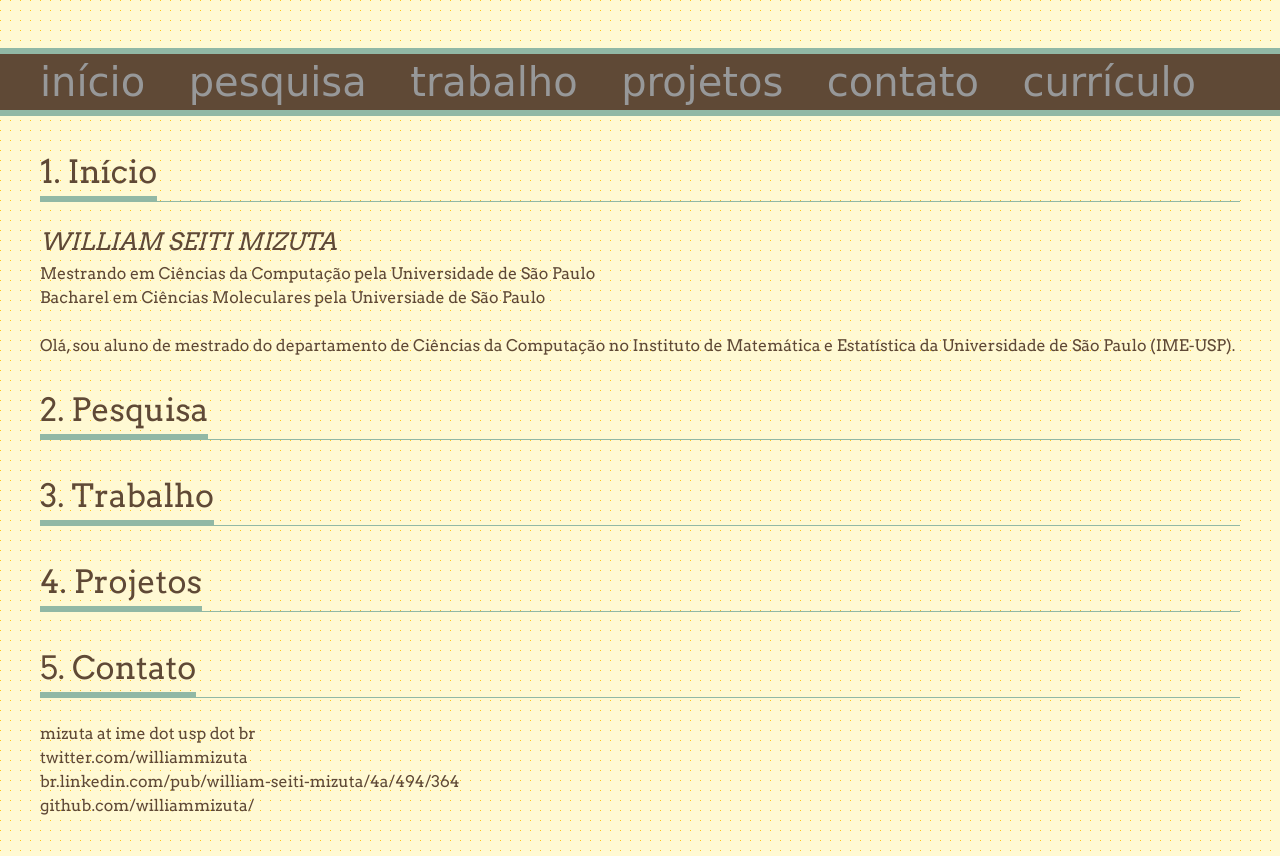
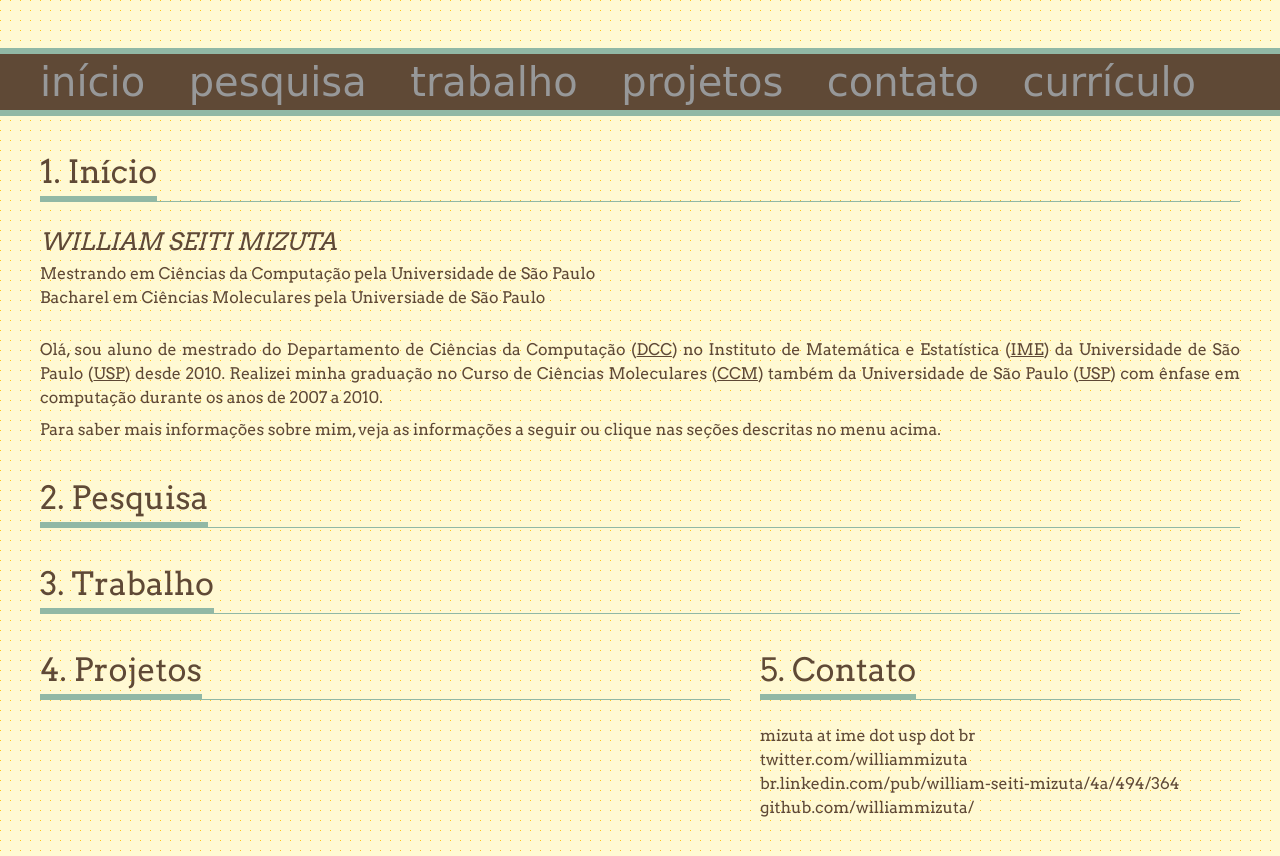
Before and after one commit to williammizuta/homepage, a plain HTML site: page index.html in a window 1280 px wide. Drawn offline with Linux system fonts and the light colour scheme; a web font is replaced by a local one.

Commit message:
Inserting more information about myself

```diff
--- a/css/style.css
+++ b/css/style.css
@@ -18,6 +18,8 @@ body * {
 }
 
 p {
+	line-height: 1.5em;
+	margin-bottom: 0.5em;
 	text-align: justify;
 }
 
@@ -94,6 +96,16 @@ p {
 	margin-bottom: 0.5em;
 }
 
+#projects {
+	float: left;
+	width: 57.5%;
+}
+
+#contact {
+	float: right;
+	width: 40%;
+}
+
 .contact-item:not(:last-child) {
 	margin-bottom: 0.5em;
 }
--- a/index.html
+++ b/index.html
@@ -28,12 +28,13 @@
 					<a href='#contact'>contato</a>
 				</li>
 				<li class='menu-item'>
-					<a href='http://lattes.cnpq.br/1807957392026571' target="_blank">currículo</a>
+					<a href='http://lattes.cnpq.br/1807957392026571' target='_blank'>currículo</a>
 				</li>
 			</ol>
 		</nav>
 	</header>
-	<section id='home' class='container section'>
+	<section class="container">
+		<section id='home' class='section'>
 			<div class="section-title">
 				<h2 class='title'>1. Início</h2>
 			</div>
@@ -47,27 +48,39 @@
 				</span>
 			</div>
 			<p>
-			Olá, sou aluno de mestrado do departamento de Ciências da Computação
-			no Instituto de Matemática e Estatística da Universidade de São Paulo
-			(IME-USP).
+				Olá, sou aluno de mestrado do Departamento de Ciências da Computação
+				(<a href='http://www.ime.usp.br/dcc' target='_blank'>DCC</a>)
+				no Instituto de Matemática e Estatística
+				(<a href='http://www.ime.usp.br' target='_blank'>IME</a>)
+				da Universidade de São Paulo
+				(<a href='http://www.usp.br' target='_blank'>USP</a>)
+				desde 2010. Realizei minha graduação no Curso de Ciências Moleculares
+				(<a href='http://www.cecm.usp.br' target='_blank'>CCM</a>)
+				também da Universidade de São Paulo
+				(<a href='http://www.usp.br' target='_blank'>USP</a>)
+				com ênfase em computação durante os anos de 2007 a 2010.
+			</p>
+			<p>
+				Para saber mais informações sobre mim, veja as informações a seguir ou
+				clique nas seções descritas no menu acima.
 			</p>
 		</section>
-	<section id='research' class='container section'>
+		<section id='research' class='section'>
 			<div class="section-title">
 				<h2 class='title'>2. Pesquisa</h2>
 			</div>
 		</section>
-	<section id='work' class='container section'>
+		<section id='work' class='section'>
 			<div class="section-title">
 				<h2 class='title'>3. Trabalho</h2>
 			</div>
 		</section>
-	<section id='projects' class='container section'>
+		<section id='projects' class='section'>
 			<div class="section-title">
 				<h2 class='title'>4. Projetos</h2>
 			</div>
 		</section>
-	<section id='contact' class='container section'>
+		<section id='contact' class='section'>
 			<div class="section-title">
 				<h2 class='title'>5. Contato</h2>
 			</div>
@@ -78,6 +91,7 @@
 				<li class='contact-item github'>github.com/williammizuta/</li>
 			</ul>
 		</section>
+	</section>
 	<script src='js/jquery-1.8.3.min.js'></script>
 	<script src='js/fixedHeader.min.js'></script>
 	<script src='js/homepage.js'></script>
```
Lines whose indentation alone changed are shown as unchanged.
